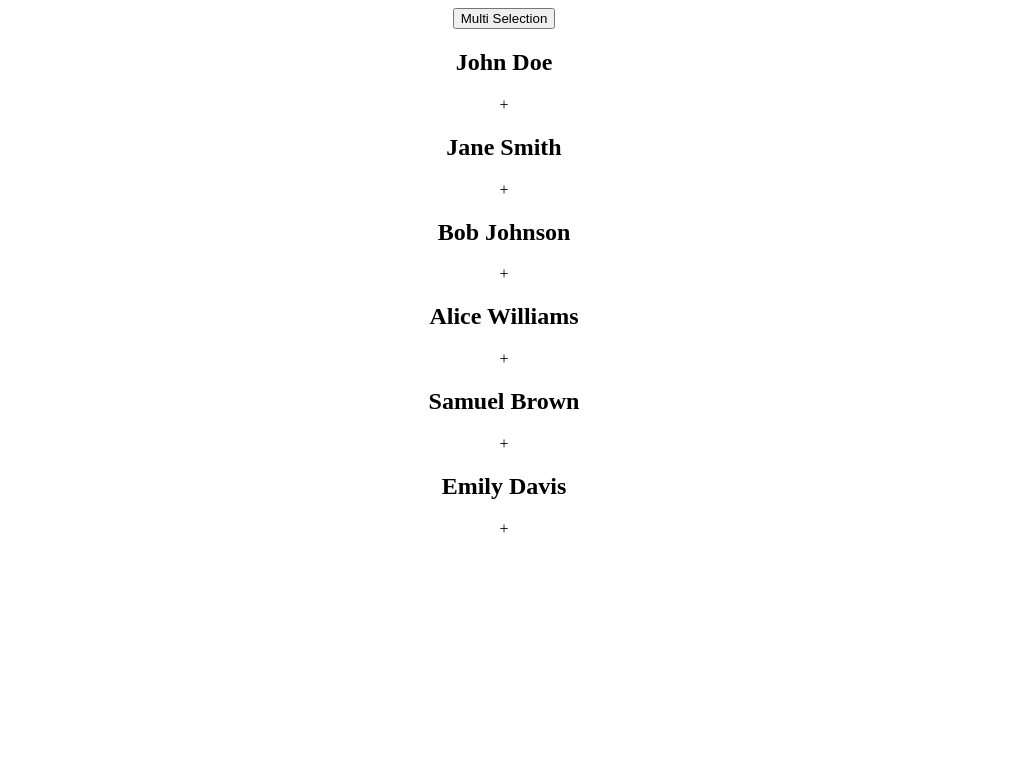
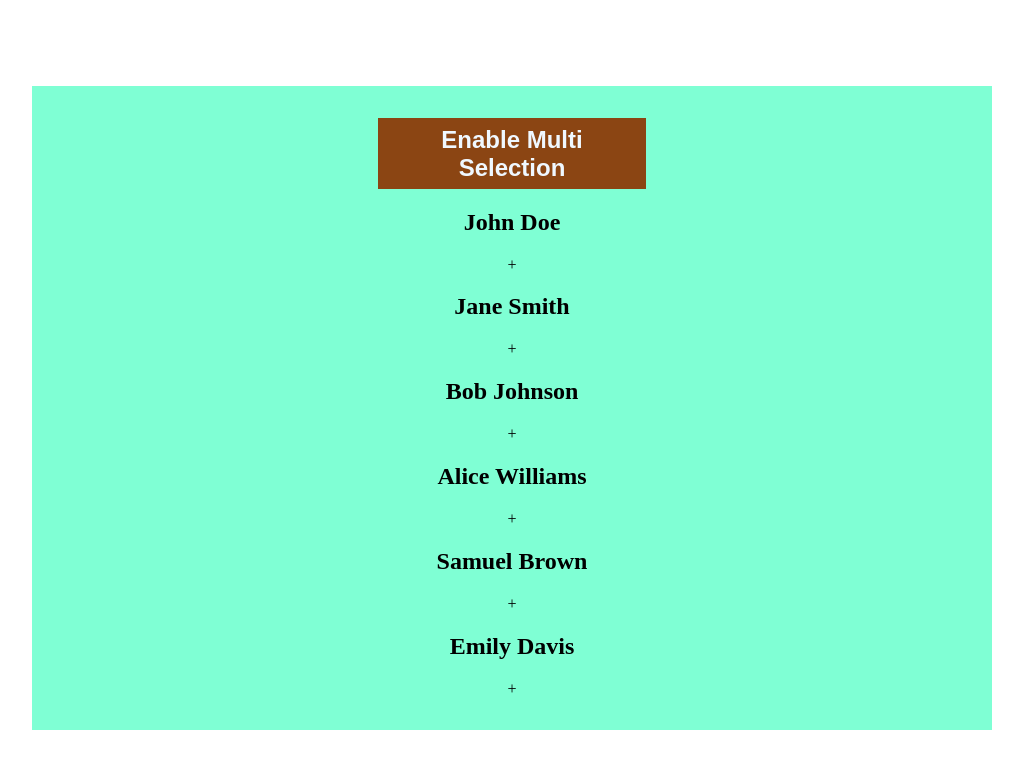
Before and after one commit to anynomous001/Feature_Practice, a React (Vite) app: page / in a window 1280 px wide. Shown: the top 768 px of the page, without its empty margins (136-1159 px from the left). Built offline with nearby package versions, Linux system fonts and the light colour scheme.

Commit message:
adding more features to multi Selection

```diff
--- a/src/Components/Accordian/index.jsx
+++ b/src/Components/Accordian/index.jsx
@@ -6,31 +6,47 @@ export default function Accordian() {
 
     const [selected, setSelected] = React.useState(null)
     const [multiSelection, setMultiSelection] = React.useState(false)
+    const [multi, setMulti] = React.useState([])
+
 
     function handleClick(id) {
         selected === id ? setSelected(null) : setSelected(id)
     }
-    function handleMultiClick() {
-        setMultiSelection(!multiSelection)
+
+    function handleMultiClick(id) {
+        const copyMulti = [...multi]
+
+        const indexofItem = copyMulti.indexOf(id)
+
+        if (indexofItem === -1) {
+            copyMulti.push(id)
+        } else {
+            copyMulti.splice(indexofItem, 1)
+        }
+        setMulti(copyMulti)
     }
-    console.log(selected)
     return (
-        <div>
+        <div className='outer-container'>
             <div className="container">
                 {/* For Multi selection*/}
 
-                <button onClick={handleMultiClick}>Multi Selection</button>
+                <button className='multi-btn' onClick={() => setMultiSelection(!multiSelection)}>Enable Multi Selection</button>
                 {/* For single selection*/}
                 {
                     data && data.length > 0 ? (
                         data.map(item => (
-                            <div key={item.age} onClick={() => handleClick(item.age)}>
+                            <div key={item.age} onClick={multiSelection ? () => handleMultiClick(item.age) : () => handleClick(item.age)}>
                                 <h2 >{item.name}</h2>
                                 <span>+</span>
-                                {
-                                    selected == item.age || multiSelection ? <div>
+                                {multiSelection ?
+                                    multi.indexOf(item.age) !== -1 &&
+                                    (<div>
                                         <p>{item.about}</p>
-                                    </div> : null
+                                    </div>)
+                                    : selected === item.age &&
+                                    (<div>
+                                        <p>{item.about}</p>
+                                    </div>)
                                 }
                             </div>
                         ))
--- a/src/Components/Accordian/style.css
+++ b/src/Components/Accordian/style.css
@@ -1,3 +1,27 @@
 body {
     text-align: center;
 }
+
+.container {
+    background-color: aquamarine;
+    width: 70%;
+    padding: 2em;
+}
+
+.outer-container {
+    height: 100vh;
+    width: 100vw;
+    display: grid;
+    place-items: center;
+}
+
+.multi-btn {
+    width: 30%;
+    color: aliceblue;
+    background-color: saddlebrown;
+    padding: 0.3em;
+    font-size: 1.5rem;
+    font-weight: 600;
+    border: none;
+    cursor: pointer;
+}
```
